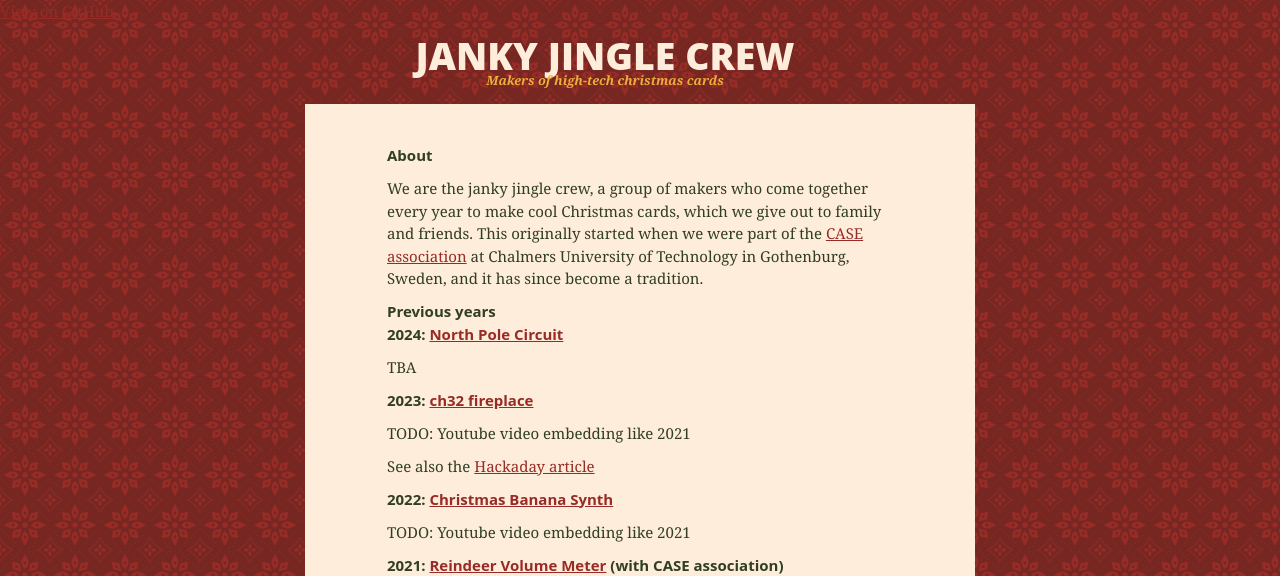
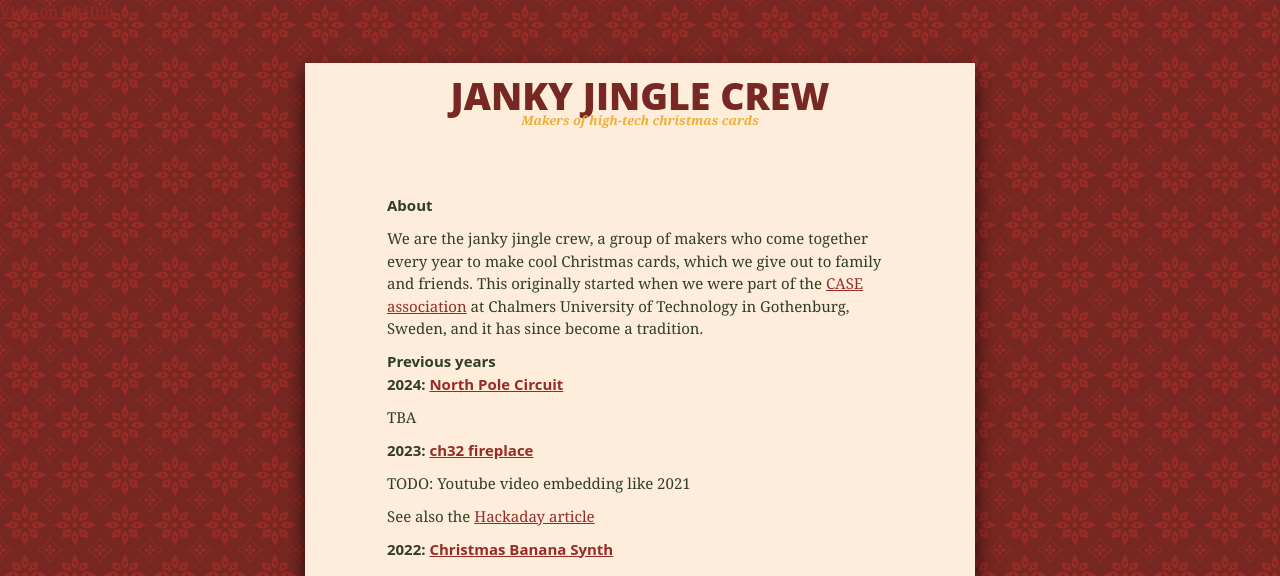
Before and after one commit to Janky-Jingle-Crew/janky-jingle-crew.github.io, a Jekyll site: the page built from README.md, in a window 1280 px wide. Shown: the top 576 px of the page. Built offline with Jekyll 4.4.1, drawn with Linux system fonts in a browser that asks for light colours; some web fonts are replaced; our own code applies the rules of GitHub Pages for plain Markdown files; a script that is not in the unit is left out; grey boxes are pictures that could not be loaded.

Commit message:
Decorations

```diff
--- a/_sass/screen.scss
+++ b/_sass/screen.scss
@@ -63,14 +63,16 @@ header, footer, section {
 div.shell {
   display: block;
   width: 670px;
-  margin: 0 auto;
+  margin: 40px auto;
+  background-color: $light;
+  box-shadow: rgba(0, 0, 0, 0.7) 0px 10px 20px, rgba(0, 0, 0, 0.10) 0px 6px 6px
 }
 
 /* header */
 
 header {
   z-index: 2;
-  margin: 10 auto;
+  margin: 10px auto;
   max-width: 600px;
 }
 
@@ -86,7 +88,7 @@ header h1 {
   font-weight: 800;
   font-style: normal;
   text-transform: uppercase;
-  color: $light;
+  color: $darkred;
   text-align: center;
   line-height:1;
   padding: 14px 20px 0;
@@ -163,20 +165,10 @@ section#downloads a.tgz:hover {
   background-position: -275px -197px;
 }
 
-span.banner-fix {
-  background: transparent url(../images/download-fallback-bg.png) center top no-repeat;
-  display: block;
-  height: 19px;
-  position: absolute;
-  width: 670px;
-  top: 19px;
-}
-
 section#main_content {
   z-index: 2;
   padding: 40px 82px 0;
   min-height:185px;
-  background-color: $light;
 }
 
 /* footer */
```
